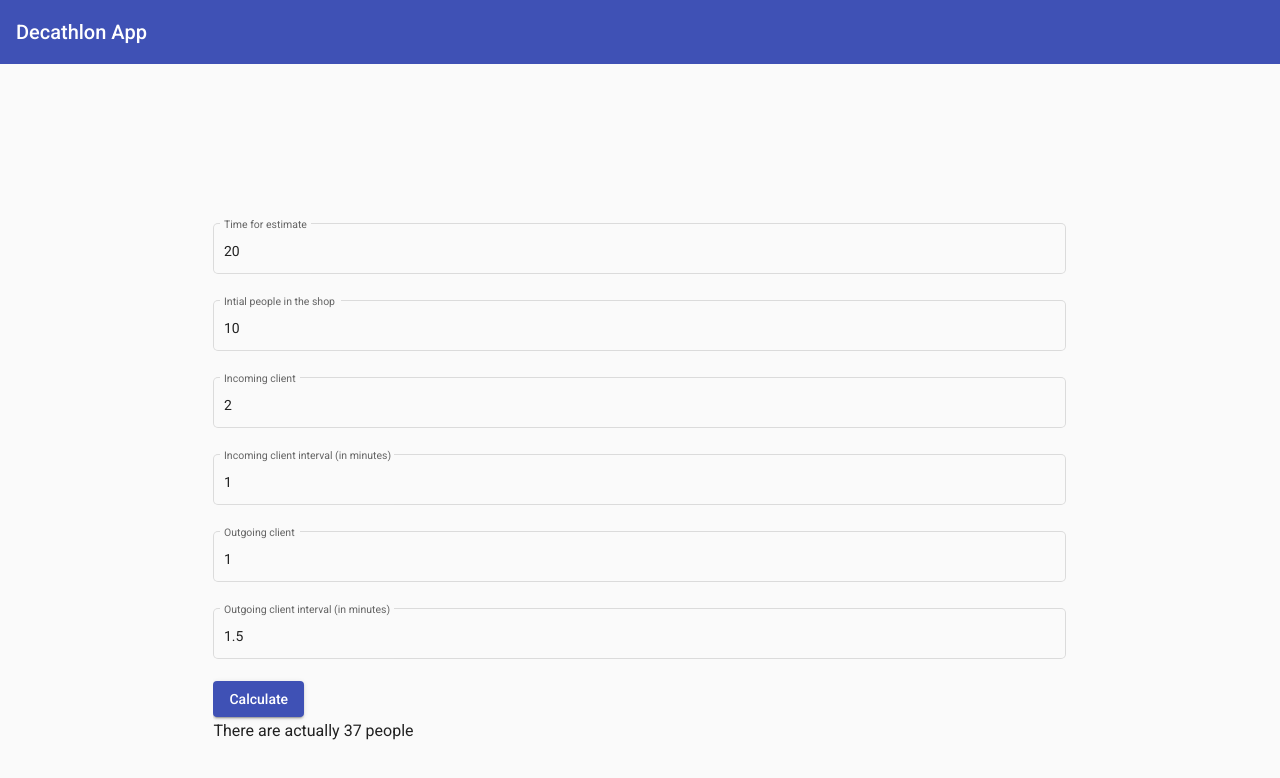
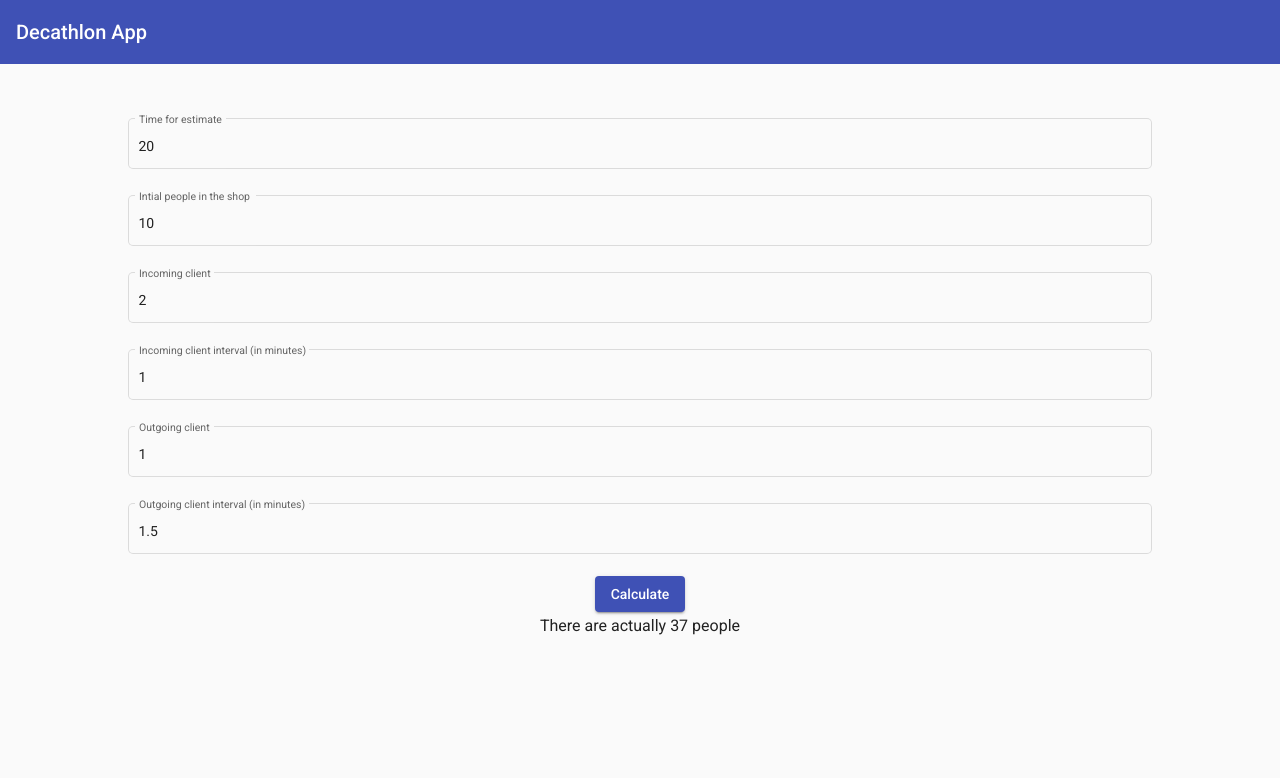
Before and after one commit to valimero/decathlon, an Angular app: page / in a window 1280 px wide. Shown: the top 778 px of the page. Built offline with nearby package versions, Linux system fonts and the light colour scheme.

Commit message:
UX/UI : upgrade

```diff
--- a/src/app/app.component.css
+++ b/src/app/app.component.css
@@ -1,3 +1,9 @@
-mat-form-field, .v-form-deca {
+mat-form-field {
   width: 100%;
 }
+
+.v-form-deca {
+  width: 80%;
+  margin: 50px auto;
+  text-align: center;
+}
--- a/src/app/app.component.html
+++ b/src/app/app.component.html
@@ -1,10 +1,6 @@
 <mat-toolbar color="primary">
   <span>Decathlon App</span>
 </mat-toolbar>
-
-<mat-grid-list cols="6" rowHeight="1:4">
-  <mat-grid-tile colspan="1"></mat-grid-tile>
-  <mat-grid-tile colspan="4">
 
 <div class="v-form-deca">
   <form [formGroup]="formGroupDecathlon">
@@ -46,5 +42,3 @@
   <h3 *ngIf="numberPeopleInShop === 0">There is actually no one</h3>
 
 </div>
-  </mat-grid-tile>
-</mat-grid-list>
```
Lines whose indentation alone changed are shown as unchanged.
